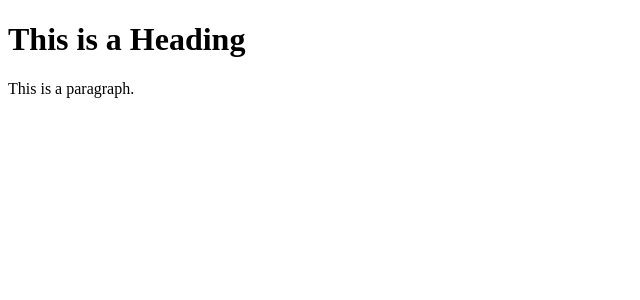
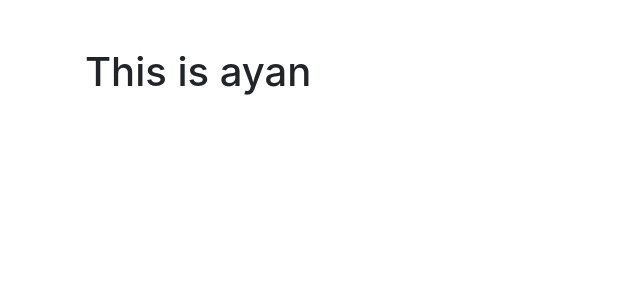
Before and after one commit to ayanchyaziz123/AI-Project-house-price-prediction-project, a Django app: template house_price_prediction_project/templates/home.html in a window 1280 px wide. Shown: the top 300 px of the page, without its empty margins (0-640 px from the left). Run offline with Django 3.2, Linux system fonts and the light colour scheme; the template is opened without the code that fills it, so the values that code supplies are empty; some libraries are stand-ins or nearby versions.

Commit message:
edit home page

```diff
--- a/house_price_prediction_project/home/views.py
+++ b/house_price_prediction_project/home/views.py
@@ -5,4 +5,4 @@ from django.http import HttpResponse
 # Create your views here.
 
 def home(request):
-    return HttpResponse("this is home,")
+    return render(request, 'home.html')
--- /dev/null
+++ b/house_price_prediction_project/templates/base/base.html
@@ -0,0 +1,25 @@
+<!DOCTYPE html>
+<html>
+<head>
+<title>Bootstrap Example</title>
+  <meta charset="utf-8">
+  <meta name="viewport" content="width=device-width, initial-scale=1">
+  <link rel="stylesheet" href="https://maxcdn.bootstrapcdn.com/bootstrap/4.5.0/css/bootstrap.min.css">
+ <link rel="stylesheet" href="https://cdnjs.cloudflare.com/ajax/libs/font-awesome/4.7.0/css/font-awesome.min.css">
+  <script src="https://ajax.googleapis.com/ajax/libs/jquery/3.5.1/jquery.min.js"></script>
+  <script src="https://cdnjs.cloudflare.com/ajax/libs/popper.js/1.16.0/umd/popper.min.js"></script>
+  <script src="https://maxcdn.bootstrapcdn.com/bootstrap/4.5.0/js/bootstrap.min.js"></script>
+</head>
+<body>
+
+
+<div class="container mt-5 mb-5">
+     {% block body %}
+     {% endblock body %}
+
+
+
+     <div style="margin-top:300px">
+
+</body>
+</html>
--- a/house_price_prediction_project/templates/home.html
+++ b/house_price_prediction_project/templates/home.html
@@ -1,12 +1,5 @@
-<!DOCTYPE html>
-<html>
-<head>
-<title>Page Title</title>
-</head>
-<body>
+{% extends 'base/base.html' %}
 
-<h1>This is a Heading</h1>
-<p>This is a paragraph.</p>
-
-</body>
-</html>
+{% block body %}
+<h1>This is ayan</h1>
+{% endblock body %}
```
